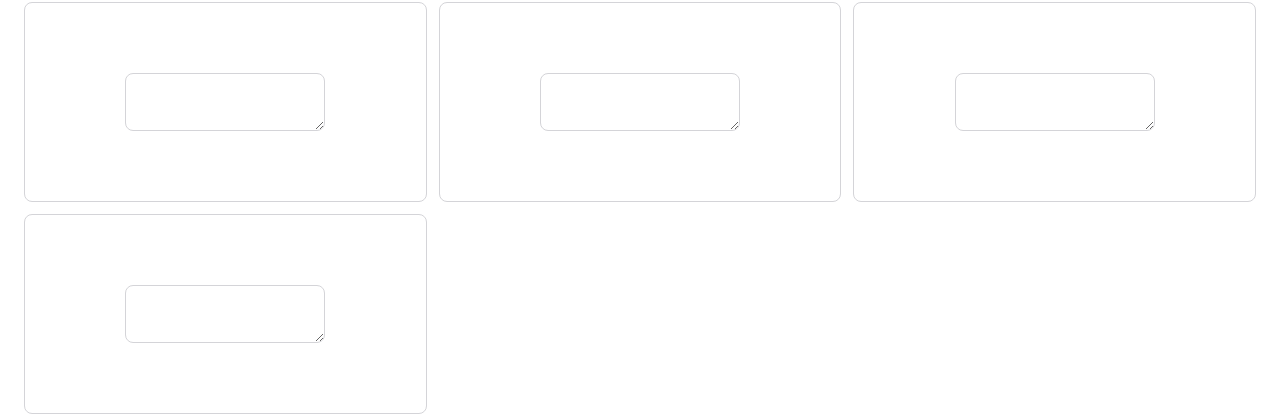
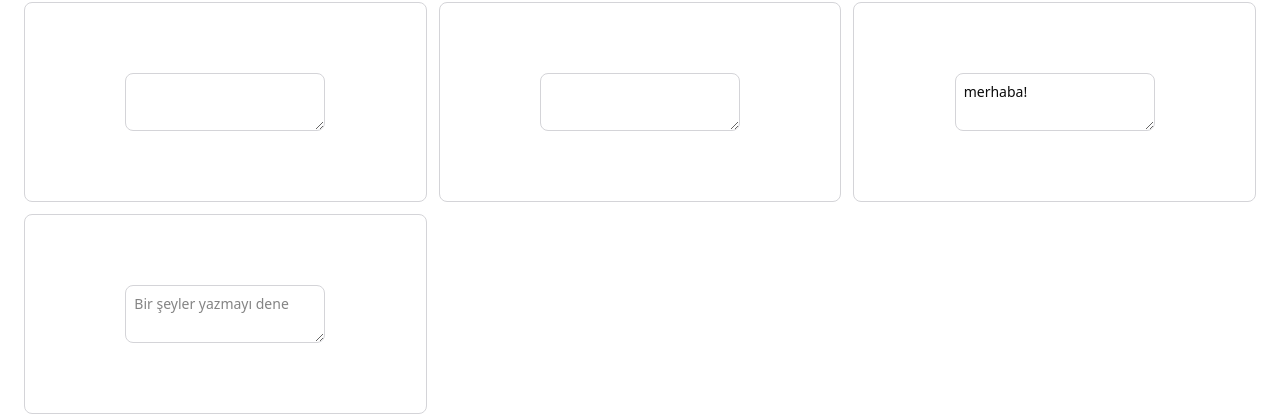
Before and after one commit to ilaydaufelek/MustUI-Studio, a Next.js app: page /studio/textarea in a window 1280 px wide. Shown: the part 365-781 px from the top of the page. Built offline with nearby package versions, Linux system fonts and the light colour scheme.

Commit message:
textarea component updated

```diff
--- a/src/app/studio/textarea/page.tsx
+++ b/src/app/studio/textarea/page.tsx
@@ -34,16 +34,16 @@ const TextareaPage=()=>{
 
        <div className=" relative group border border-zinc-300 dark:border-zinc-800 rounded-md w-full min-h-[200px]  transition-all flex items-center justify-center ">
       <div   className="absolute top-0 right-0 m-2  opacity-0 group-hover:opacity-100 transition-opacity  text-zinc-800 dark:text-white px-2  rounded-md cursor-pointer"><Code className="w-4 h-4" /></div>
-      <Textarea className="focus:ring-blue-300 focus:dark:ring-blue-600/40 " />
+      <Textarea className="focus:ring-blue-300 focus:dark:ring-blue-600/40  focus:border-blue-500 dark:focus:border-blue-700 " />
       </div>
        <div className=" relative group border border-zinc-300 dark:border-zinc-800 rounded-md w-full min-h-[200px]  transition-all flex items-center justify-center ">
       <div   className="absolute top-0 right-0 m-2  opacity-0 group-hover:opacity-100 transition-opacity  text-zinc-800 dark:text-white px-2  rounded-md cursor-pointer"><Code className="w-4 h-4" /></div>
-      <Textarea/>
+      <Textarea defaultValue={"merhaba!"} />
       </div>
 
        <div className=" relative group border border-zinc-300 dark:border-zinc-800 rounded-md w-full min-h-[200px]  transition-all flex items-center justify-center ">
       <div   className="absolute top-0 right-0 m-2  opacity-0 group-hover:opacity-100 transition-opacity  text-zinc-800 dark:text-white px-2  rounded-md cursor-pointer"><Code className="w-4 h-4" /></div>
-      <Textarea/>
+      <Textarea  className=" focus:ring-pink-300 focus:dark:ring-pink-400/40  focus:border-pink-500 dark:focus:border-pink-700" placeholder="Bir şeyler yazmayı dene" />
       </div>
         </div>
        </div>
```
